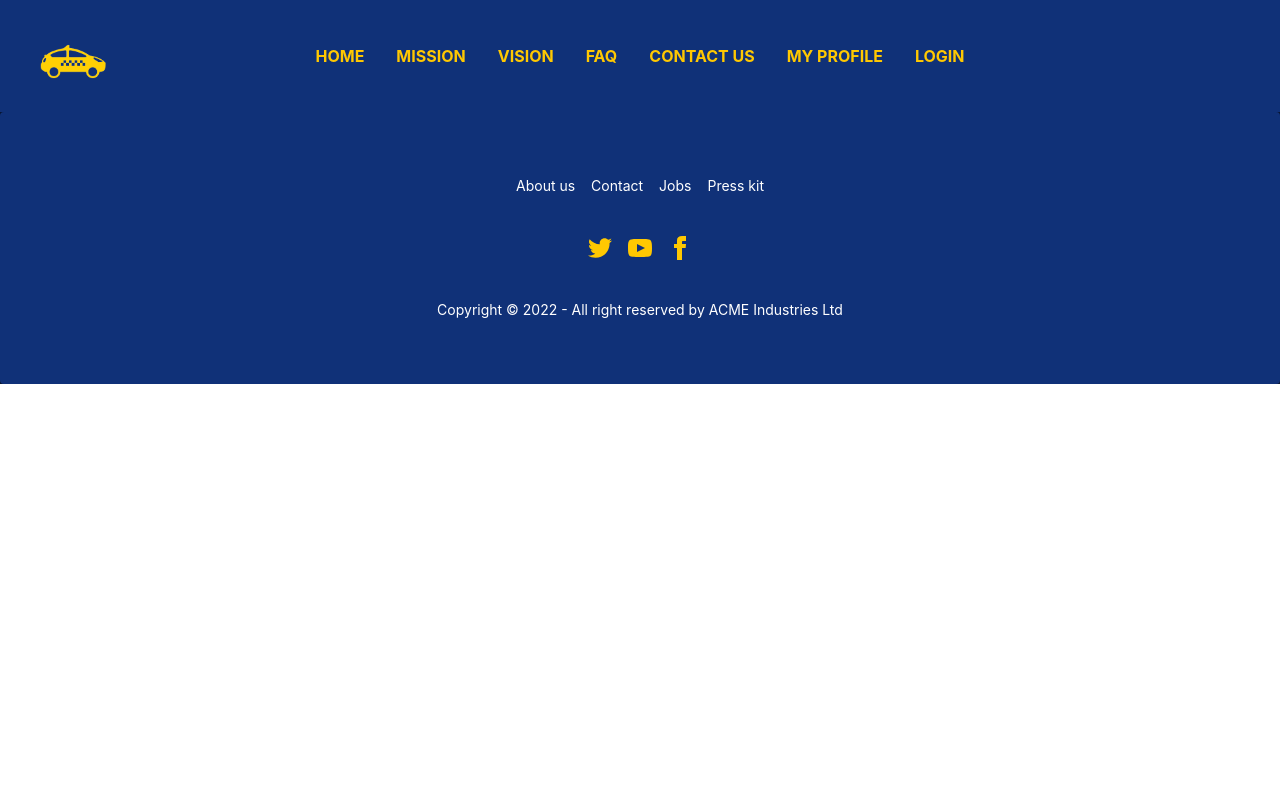
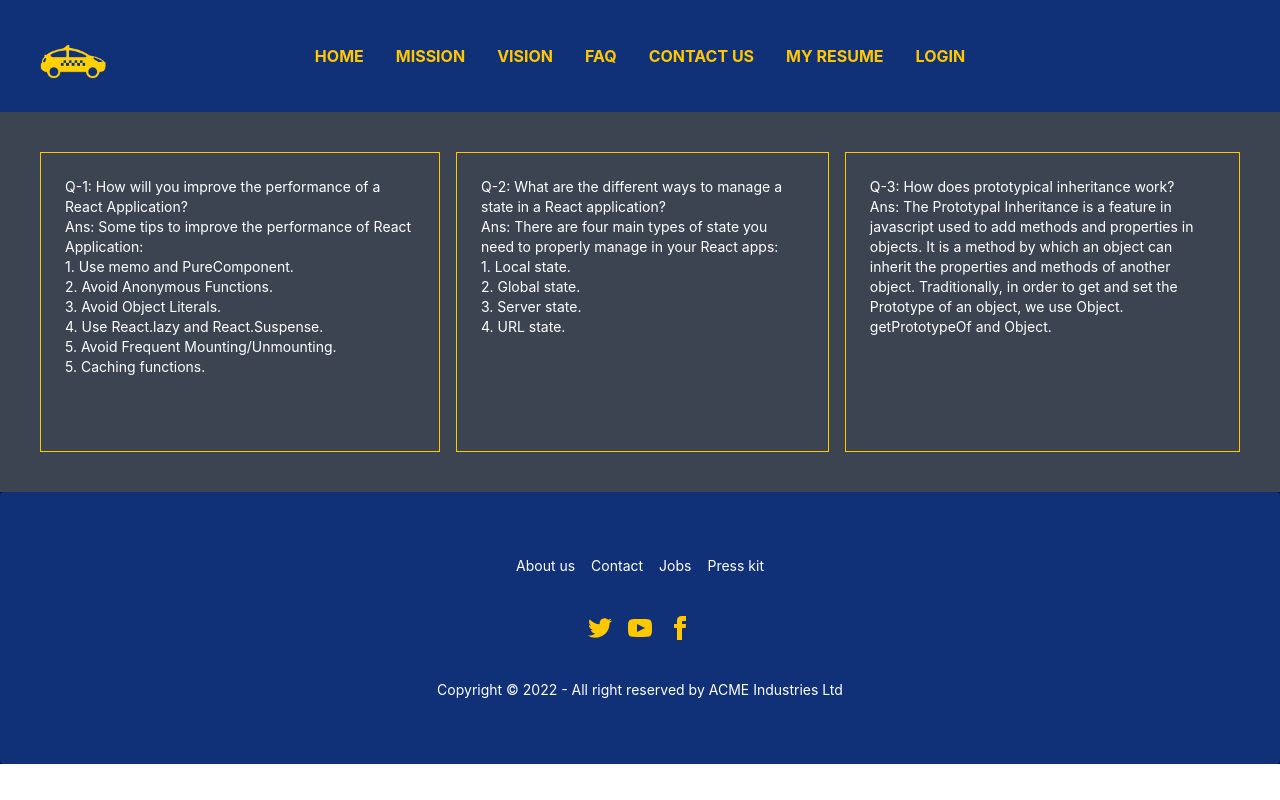
Before and after one commit to Shimu21/assignment12-client, a React (Create React App) app: page /faq in a window 1280 px wide. Built offline with nearby package versions, Linux system fonts and the light colour scheme; no server answers.

Commit message:
404 page done

```diff
--- a/src/App.js
+++ b/src/App.js
@@ -24,6 +24,8 @@ import ManageOrders from './Pages/Dashboard/ManageOrders';
 import AddProduct from './Pages/Dashboard/AddProduct';
 import MakeAdmin from './Pages/Dashboard/MakeAdmin';
 import RequireAdmin from './Pages/Auth/RequireAdmin';
+import NotFound from './Pages/NotFound/NotFound';
+import MyResume from './Pages/MyResume/MyResume';
 
 
 
@@ -76,7 +78,8 @@ function App() {
 
         <Route path="/faq" element={<FAQ />} />
         <Route path="/contact" element={<Contact />} />
-        <Route path="/myProfile" element={<MyProfile />} />
+        <Route path="/myResume" element={<MyResume />} />
+        <Route path="*" element={<NotFound></NotFound>} />
       </Routes>
       <Footer></Footer>
       <ToastContainer />
--- a/src/Pages/FAQ/FAQ.js
+++ b/src/Pages/FAQ/FAQ.js
@@ -3,7 +3,46 @@ import React from 'react';
 const FAQ = () => {
     return (
         <div>
+            <footer class="footer p-10 bg-neutral text-neutral-content">
+                <div>
+                    <div className='text-white border border-5 border-[#FFC801] p-6' style={{ maxWidth: '400px', minHeight: "300px" }}>
+                        <h6>Q-1: How will you improve the performance of a React Application? </h6>
+                        <p>Ans: Some tips to improve the performance of React Application:
+                            <ul>
+                                <li>1. Use memo and PureComponent.</li>
+                                <li>2. Avoid Anonymous Functions.</li>
+                                <li>3. Avoid Object Literals.</li>
+                                <li>4. Use React.lazy and React.Suspense.</li>
+                                <li>5. Avoid Frequent Mounting/Unmounting.</li>
+                                <li>5. Caching functions.</li>
+                            </ul>
+                        </p>
+                    </div>
+                </div>
+                <div>
+                    <div className='text-white border border-5 border-[#FFC801] p-6' style={{ maxWidth: '400px', minHeight: "300px" }}>
+                        <h6>Q-2: What are the different ways to manage a state in a React application?</h6>
+                        <p>Ans: There are four main types of state you need to properly manage in your React apps:
+                            <ul>
+                                <li>1. Local state.</li>
+                                <li>2. Global state.</li>
+                                <li>3. Server state.</li>
+                                <li>4. URL state.</li>
+                            </ul>
+                        </p>
+                    </div>
+                </div>
+                <div>
+                    <div className='text-white border border-5 border-[#FFC801] p-6' style={{ maxWidth: '400px', minHeight: "300px" }}>
+                        <h6>Q-3: How does prototypical inheritance work? </h6>
+                        <p>Ans: The Prototypal Inheritance is a feature in javascript used to add methods
+                            and properties in objects. It is a method by which an object can inherit the properties and methods of another object.
+                            Traditionally, in order to get and set the Prototype of an object, we use Object. getPrototypeOf and Object.
+                        </p>
+                    </div>
 
+                </div>
+            </footer>
         </div>
     );
 };
@@ -13,45 +52,16 @@ const FAQ = () => {
 //                 <div className='flex content-center items-center justify-evenly '>
 
 //                     {/* Question:1 */}
-//                     <div className='text-white border border-5 border-[#FFC801] p-6'>
-//                         <h6>Q-1: How will you improve the performance of a React Application? </h6>
-//                         <p>Ans: Some tips to improve the performance of React Application:
-//                             <ul>
-//                                 <li>1. Use memo and PureComponent.</li>
-//                                 <li>2. Avoid Anonymous Functions.</li>
-//                                 <li>3. Avoid Object Literals.</li>
-//                                 <li>4. Use React.lazy and React.Suspense.</li>
-//                                 <li>5. Avoid Frequent Mounting/Unmounting.</li>
-//                                 <li>5. Caching functions.</li>
-//                             </ul>
-//                         </p>
-//                     </div>
+
 
 //                     {/* Question:2 */}
-//                     <div className='text-white border border-5 border-[#FFC801] p-6'>
-//                         <h6>Q-2: What are the different ways to manage a state in a React application?</h6>
-//                         <p>Ans: There are four main types of state you need to properly manage in your React apps:
-//                             <ul>
-//                                 <li>1. Local state.</li>
-//                                 <li>2. Global state.</li>
-//                                 <li>3. Server state.</li>
-//                                 <li>4. URL state.</li>
-//                             </ul>
-//                         </p>
-//                     </div>
+
 //                 </div>
 
 //                 <div className='flex content-center items-center justify-evenly mt-12'>
 
 //                     {/* Question:3 */}
 
-//                     <div className='text-white border border-5 border-[#FFC801] p-6'>
-//                         <h6>Q-3: How does prototypical inheritance work? </h6>
-//                         <p>Ans: The Prototypal Inheritance is a feature in javascript used to add methods
-//                             and properties in objects. It is a method by which an object can inherit the properties and methods of another object.
-//                             Traditionally, in order to get and set the Prototype of an object, we use Object. getPrototypeOf and Object.
-//                         </p>
-//                     </div>
 
 //                     {/* Question:4 */}
 //                     <div className='text-white border border-5 border-[#FFC801] p-6'>
@@ -79,16 +89,4 @@ const FAQ = () => {
 
 //             </div> */}
 
-
-
-
-
-
-
-
-
-
-
-
-
 export default FAQ;
--- a/src/Pages/MyResume/MyResume.js
+++ b/src/Pages/MyResume/MyResume.js
@@ -3,7 +3,37 @@ import React from 'react';
 const MyResume = () => {
     return (
         <div>
-            <h1 className='text-white'>My Resume</h1>
+            <h1 className='text-white text-center text-3xl font-bold p-12'>RESUME</h1>
+            <div class="card bg-neutral text-neutral-content mx-12 mb-12">
+                <div class="card-body items-center text-center">
+                    <div>
+                        <img src="https://i.ibb.co/tHRx2ck/cv-n.jpg" style={{ height: "200px", }} alt="" />
+                        <p className='text-white '>SHIMU AKTER</p>
+                    </div> <br /><br />
+                    <div>
+                        <h1 className='text-white '>SUMMARY</h1>
+                        <p>This is Shimu Akter, from Dhaka Bangladesh, a hard working family person.
+                            I have worked in four different companies, in different roles. Now I am polishing and trained up my knowledge in Web Development sector to build up my
+                            career as a successful Web Developer in future. I have completed my BBA degree in Finance and Banking and MBA degree in MArketing from Sought East University.
+                            I have trained up my skills by attending various knowledge enriching
+
+
+                        </p>
+                    </div>
+                    <div class="card-actions justify-end">
+                        <div class="card card-side">
+                            <div class="card-actions justify-start mr-5 ">
+                                <h2 className='text-white'>CAREER</h2>
+                            </div>
+                            <div class="card-actions justify-end text-white ">
+                                <h2 className='text-white'>EDUCATIONS</h2>
+
+                            </div>
+                        </div>
+                    </div>
+                </div>
+            </div>
+
         </div>
     );
 };
--- /dev/null
+++ b/src/Pages/NotFound/NotFound.js
@@ -0,0 +1,20 @@
+import React from 'react';
+import { ImSad2 } from 'react-icons/im';
+
+
+
+const NotFound = () => {
+    return (
+        <div className='flex content-center items-center place-content-center'>
+            <div className='text-center text-[#FFC801] p-12'>
+                <h1 className='text-4xl font-bold mb-5'>No Search Result</h1>
+                <div className='flex content-center items-center place-content-center '>
+                    <ImSad2 className='text-red-500 mr-5 text-5xl'></ImSad2>
+                    <h1 className='text-red-500 mr-5 text-5xl'>404</h1>
+                </div>
+            </div>
+        </div>
+    );
+};
+
+export default NotFound;
--- a/src/Pages/Shared/Navbar.js
+++ b/src/Pages/Shared/Navbar.js
@@ -22,7 +22,7 @@ const Navbar = () => {
                         <li><Link to="/vision">VISION</Link></li>
                         <li><Link to="/faq">FAQ</Link></li>
                         <li><Link to="/contact">CONTACT US</Link></li>
-                        <li><Link to="/myProfile">MY PROFILE</Link></li>
+                        <li><Link to="/myResume">MY RESUME</Link></li>
 
                         {
                             user && <li><Link to="/dashboard">DASHBOARD</Link></li>
@@ -45,7 +45,7 @@ const Navbar = () => {
                     <li><Link to="/vision">VISION</Link></li>
                     <li><Link to="/faq">FAQ</Link></li>
                     <li><Link to="/contact">CONTACT US</Link></li>
-                    <li><Link to="/myProfile">MY PROFILE</Link></li>
+                    <li><Link to="/myResume">MY RESUME</Link></li>
 
                     {
                         user && <li><Link to="/dashboard">DASHBOARD</Link></li>
```
